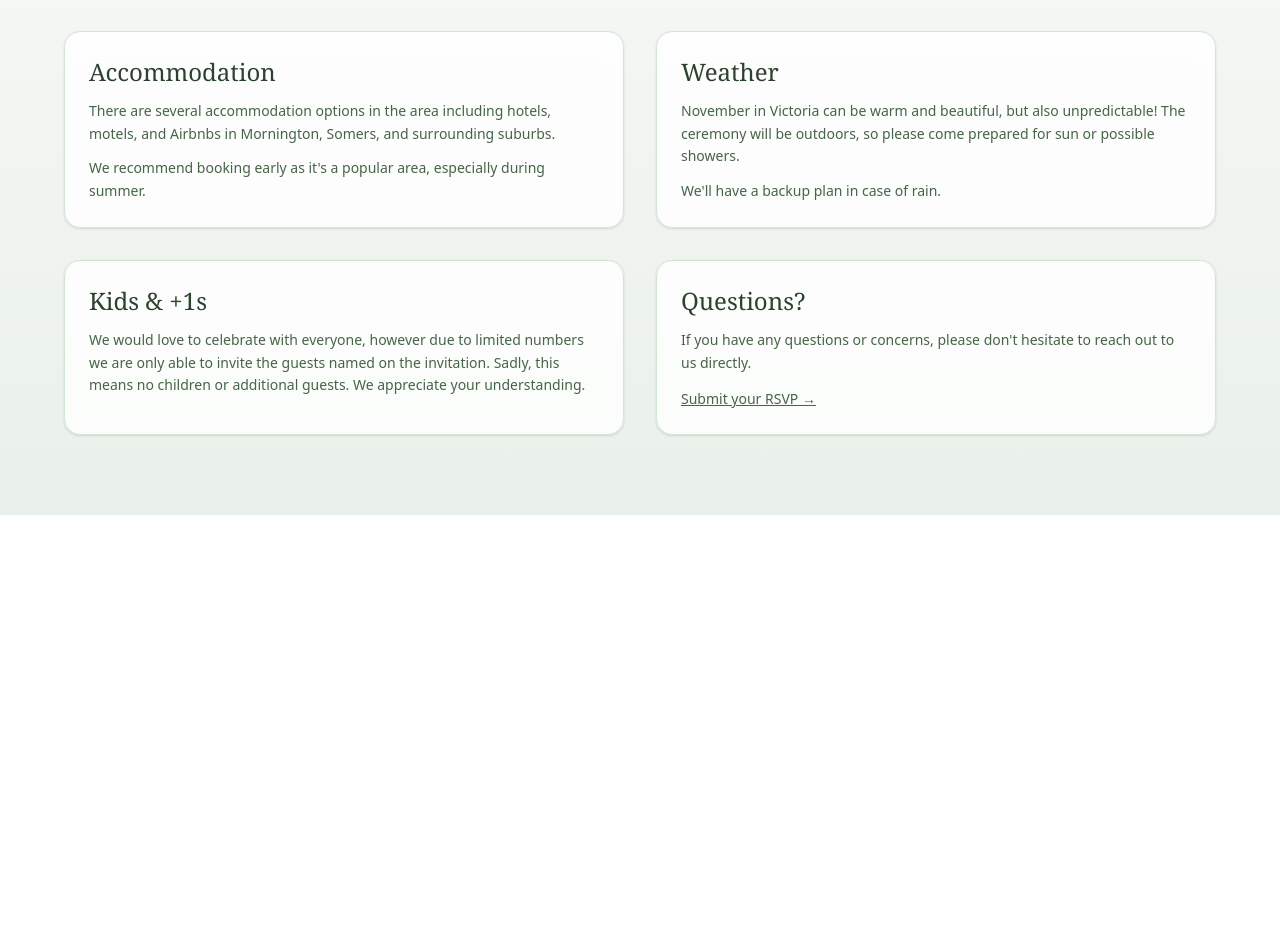
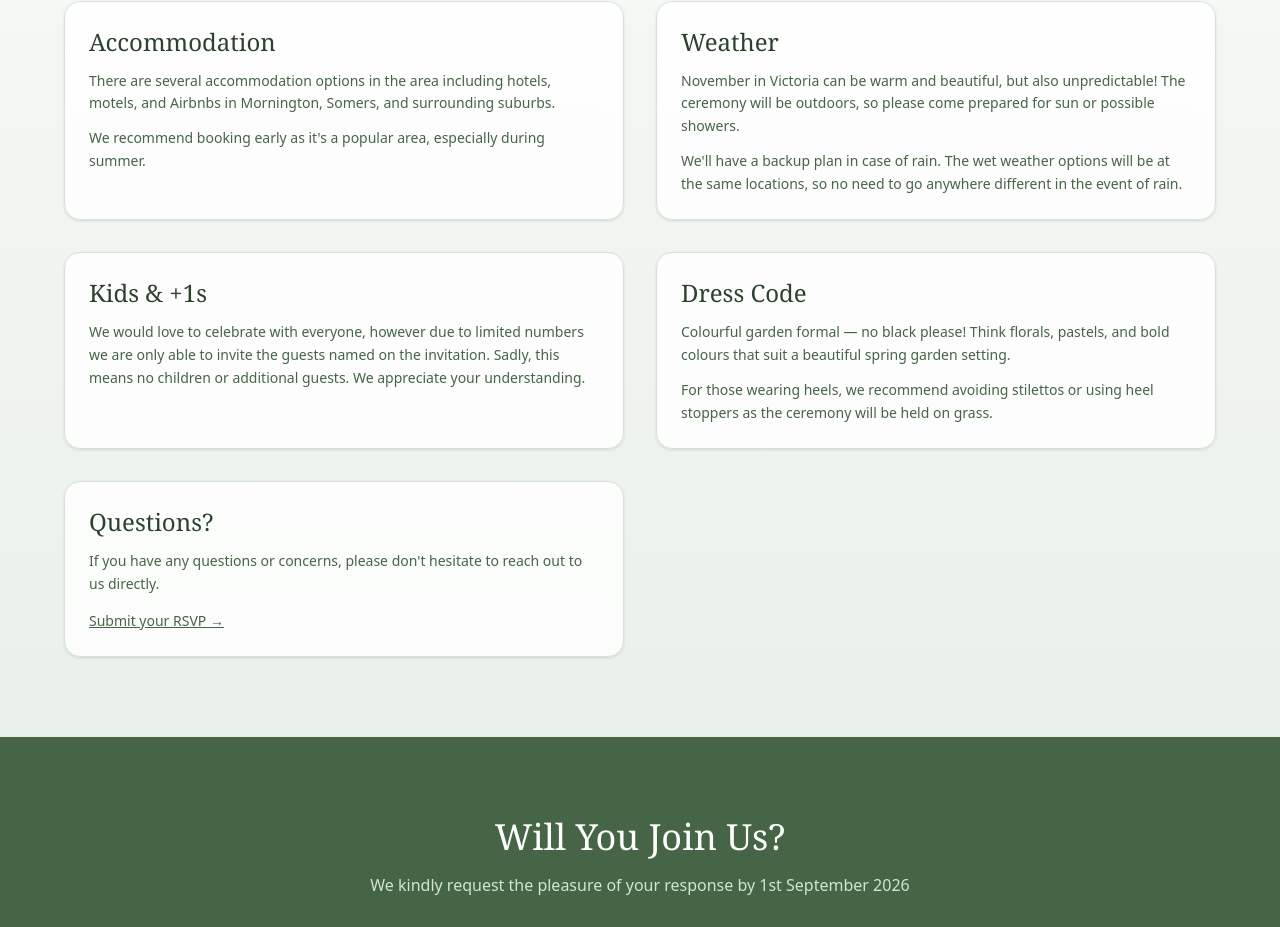
Before and after one commit to darcy-crett/wedding-site, a Next.js app: page /details in a window 1280 px wide. Shown: the part 1870-2797 px from the top of the page. Before the commit the page ends 2385 px from the top, so only its background shows below. Built offline with nearby package versions, Linux system fonts and the light colour scheme.

Commit message:
rsvp footers, updated details, map buttons on home

```diff
--- a/app/details/page.tsx
+++ b/app/details/page.tsx
@@ -51,12 +51,12 @@ export default function DetailsPage() {
                   </p>
                 </div>
 
-                <div>
+                {/* <div>
                   <h2 className="text-base 2xl:text-xl font-medium text-sage-900 mb-1 2xl:mb-2 drop-shadow-sm md:drop-shadow-none">Dress Code</h2>
                   <p className="text-sm 2xl:text-lg text-sage-900 md:text-sage-700 drop-shadow-sm md:drop-shadow-none">
                     Colourful garden formal - no black. For those wearing heels, we suggest avoiding stilettos or wearing stoppers as the ceremony will be on grass.
                   </p>
-                </div>
+                </div> */}
 
                 <div>
                   <h2 className="text-base 2xl:text-xl font-medium text-sage-900 mb-1 2xl:mb-2 drop-shadow-sm md:drop-shadow-none">Parking</h2>
@@ -65,8 +65,7 @@ export default function DetailsPage() {
                   </p>
                 </div>
 
-
-                <a  href="https://maps.app.goo.gl/4YYjKECYcXfBguLG6"
+                <a href="https://maps.app.goo.gl/4YYjKECYcXfBguLG6"
                   target="_blank"
                   rel="noopener noreferrer"
                   className="inline-block px-5 py-2.5 2xl:px-8 2xl:py-4 bg-sage-700 text-white rounded-lg hover:bg-sage-800 transition-colors shadow-md font-medium text-sm 2xl:text-lg mt-2"
@@ -139,8 +138,7 @@ export default function DetailsPage() {
                   </p>
                 </div>
 
-
-                <a  href="https://www.google.com/maps/search/?api=1&query=Merricks+General+Store+3460+Frankston+Flinders+Rd+Merricks+VIC+3916"
+                <a href="https://www.google.com/maps/search/?api=1&query=Merricks+General+Store+3460+Frankston+Flinders+Rd+Merricks+VIC+3916"
                   target="_blank"
                   rel="noopener noreferrer"
                   className="inline-block px-5 py-2.5 2xl:px-8 2xl:py-4 bg-sage-700 text-white rounded-lg hover:bg-sage-800 transition-colors shadow-md font-medium text-sm 2xl:text-lg mt-2"
@@ -177,7 +175,7 @@ export default function DetailsPage() {
                 November in Victoria can be warm and beautiful, but also unpredictable! The ceremony will be outdoors, so please come prepared for sun or possible showers.
               </p>
               <p className="text-sm 2xl:text-lg text-sage-700 leading-relaxed">
-                We'll have a backup plan in case of rain.
+                We'll have a backup plan in case of rain. The wet weather options will be at the same locations, so no need to go anywhere different in the event of rain.
               </p>
             </div>
 
@@ -185,6 +183,16 @@ export default function DetailsPage() {
               <h3 className="text-xl md:text-2xl 2xl:text-3xl font-serif text-sage-900 mb-3 2xl:mb-4">Kids & +1s</h3>
               <p className="text-sm 2xl:text-lg text-sage-700 leading-relaxed">
                 We would love to celebrate with everyone, however due to limited numbers we are only able to invite the guests named on the invitation. Sadly, this means no children or additional guests. We appreciate your understanding.
+              </p>
+            </div>
+
+            <div className="bg-white/80 backdrop-blur-sm rounded-2xl p-6 2xl:p-10 shadow-sm border border-sage-200">
+              <h3 className="text-xl md:text-2xl 2xl:text-3xl font-serif text-sage-900 mb-3 2xl:mb-4">Dress Code</h3>
+              <p className="text-sm 2xl:text-lg text-sage-700 leading-relaxed mb-3">
+                Colourful garden formal — no black please! Think florals, pastels, and bold colours that suit a beautiful spring garden setting.
+              </p>
+              <p className="text-sm 2xl:text-lg text-sage-700 leading-relaxed">
+                For those wearing heels, we recommend avoiding stilettos or using heel stoppers as the ceremony will be held on grass.
               </p>
             </div>
 
@@ -203,6 +211,24 @@ export default function DetailsPage() {
           </div>
         </div>
       </section>
+
+      {/* RSVP Footer */}
+      <section className="py-16 md:py-20 2xl:py-32 px-4 md:px-6 bg-sage-700">
+        <div className="max-w-3xl mx-auto text-center">
+          <h2 className="text-3xl md:text-4xl 2xl:text-5xl font-serif text-white mb-4 2xl:mb-6">
+            Will You Join Us?
+          </h2>
+          <p className="text-sage-200 mb-8 2xl:mb-10 text-base 2xl:text-lg">
+            We kindly request the pleasure of your response by 1st September 2026
+          </p>
+          <Link
+            href="/rsvp"
+            className="inline-block px-12 py-4 2xl:px-14 2xl:py-5 text-base 2xl:text-lg bg-white text-sage-700 rounded-lg hover:bg-sage-50 transition-colors shadow-md font-medium"
+          >
+            RSVP Now
+          </Link>
+        </div>
+      </section>
     </main>
   )
 }
--- a/app/page.tsx
+++ b/app/page.tsx
@@ -47,25 +47,41 @@ export default function HomePage() {
           <div className="max-w-6xl xl:max-w-7xl mx-auto">
             <div className="grid md:grid-cols-2 gap-12 xl:gap-16 2xl:gap-24">
               {/* Ceremony */}
-              <div className="text-center bg-white rounded-2xl p-8 xl:p-12 shadow-lg border border-sage-200">
+              <div className="text-center bg-white rounded-2xl p-8 xl:p-12 shadow-lg border border-sage-200 flex flex-col">
                 <h2 className="font-serif text-3xl xl:text-4xl text-sage-900 mb-4">Ceremony</h2>
                 <p className="text-sage-700 mb-2 font-medium text-base xl:text-lg">3:00pm arrival for a 3:30pm start</p>
-                <p className="text-sage-700 leading-relaxed text-base">
+                <p className="text-sage-700 leading-relaxed text-base mb-6">
                   Coolart Historic Homestead<br />
                   40 Lord Somers Rd<br />
                   Somers, 3927
                 </p>
+                <a
+                  href="https://maps.app.goo.gl/4YYjKECYcXfBguLG6"
+                  target="_blank"
+                  rel="noopener noreferrer"
+                  className="mt-auto inline-block px-6 py-3 bg-sage-700 text-white rounded-lg hover:bg-sage-800 transition-colors shadow-md font-medium text-sm xl:text-base"
+                >
+                  Get Directions
+                </a>
               </div>
 
               {/* Reception */}
-              <div className="text-center bg-white rounded-2xl p-8 xl:p-12 shadow-lg border border-sage-200">
+              <div className="text-center bg-white rounded-2xl p-8 xl:p-12 shadow-lg border border-sage-200 flex flex-col">
                 <h2 className="font-serif text-3xl xl:text-4xl text-sage-900 mb-4">Reception</h2>
                 <p className="text-sage-700 mb-2 font-medium text-base xl:text-lg">6:00pm</p>
-                <p className="text-sage-700 leading-relaxed text-base">
+                <p className="text-sage-700 leading-relaxed text-base mb-6">
                   Merricks General Store<br />
                   3460 Frankston - Flinders Rd<br />
                   Merricks, 3916
                 </p>
+                <a
+                  href="https://www.google.com/maps/search/?api=1&query=Merricks+General+Store+3460+Frankston+Flinders+Rd+Merricks+VIC+3916"
+                  target="_blank"
+                  rel="noopener noreferrer"
+                  className="mt-auto inline-block px-6 py-3 bg-sage-700 text-white rounded-lg hover:bg-sage-800 transition-colors shadow-md font-medium text-sm xl:text-base"
+                >
+                  Get Directions
+                </a>
               </div>
             </div>
           </div>
@@ -294,25 +310,26 @@ export default function HomePage() {
           </div>
         </section>
 
+        </div>{/* end continuous frosted glass panel */}
+
         {/* RSVP CTA */}
-        <section className="py-20 xl:py-32 px-6">
+        <section className="py-20 xl:py-32 px-6 bg-sage-700">
           <div className="max-w-3xl mx-auto text-center">
-            <h2 className="font-serif text-4xl xl:text-5xl text-sage-900 mb-6">
+            <h2 className="font-serif text-4xl xl:text-5xl text-white mb-6">
               Will You Join Us?
             </h2>
-            <p className="text-sage-700 mb-8 text-lg xl:text-xl">
-              We kindly request the pleasure of your response by June 30, 2026
+            <p className="text-sage-200 mb-8 text-lg xl:text-xl">
+              We kindly request the pleasure of your response by 1st September 2026
             </p>
             <Link
               href="/rsvp"
-              className="inline-block px-12 py-4 text-base xl:text-lg bg-sage-700 text-white rounded-lg hover:bg-sage-800 transition-colors shadow-md font-medium"
+              className="inline-block px-12 py-4 text-base xl:text-lg bg-white text-sage-700 rounded-lg hover:bg-sage-50 transition-colors shadow-md font-medium"
             >
               RSVP Now
             </Link>
           </div>
         </section>
 
-        </div>{/* end continuous frosted glass panel */}
       </div>
     </main>
   )
--- a/app/registry/page.tsx
+++ b/app/registry/page.tsx
@@ -196,6 +196,24 @@ export default function RegistryPage() {
           </div>
         )}
       </div>
+
+      {/* RSVP Footer */}
+      <section className="py-16 md:py-20 2xl:py-32 px-4 md:px-6 bg-sage-700">
+        <div className="max-w-3xl mx-auto text-center">
+          <h2 className="text-3xl md:text-4xl 2xl:text-5xl font-serif text-white mb-4 2xl:mb-6">
+            Will You Join Us?
+          </h2>
+          <p className="text-sage-200 mb-8 2xl:mb-10 text-base 2xl:text-lg">
+            We kindly request the pleasure of your response by 1st September 2026
+          </p>
+          <Link
+            href="/rsvp"
+            className="inline-block px-12 py-4 2xl:px-14 2xl:py-5 text-base 2xl:text-lg bg-white text-sage-700 rounded-lg hover:bg-sage-50 transition-colors shadow-md font-medium"
+          >
+            RSVP Now
+          </Link>
+        </div>
+      </section>
     </main>
   )
 }
--- a/app/rsvp/page.tsx
+++ b/app/rsvp/page.tsx
@@ -65,7 +65,7 @@ export default function RSVPPage() {
         <div className="text-center mb-10 2xl:mb-14">
           <h1 className="text-5xl 2xl:text-6xl font-serif text-sage-900 mb-4 2xl:mb-6">RSVP</h1>
           <p className="text-sage-700 text-lg 2xl:text-xl">
-            Please respond by June 30, 2026
+            Please respond by 1st September 2026
           </p>
         </div>
 
```
